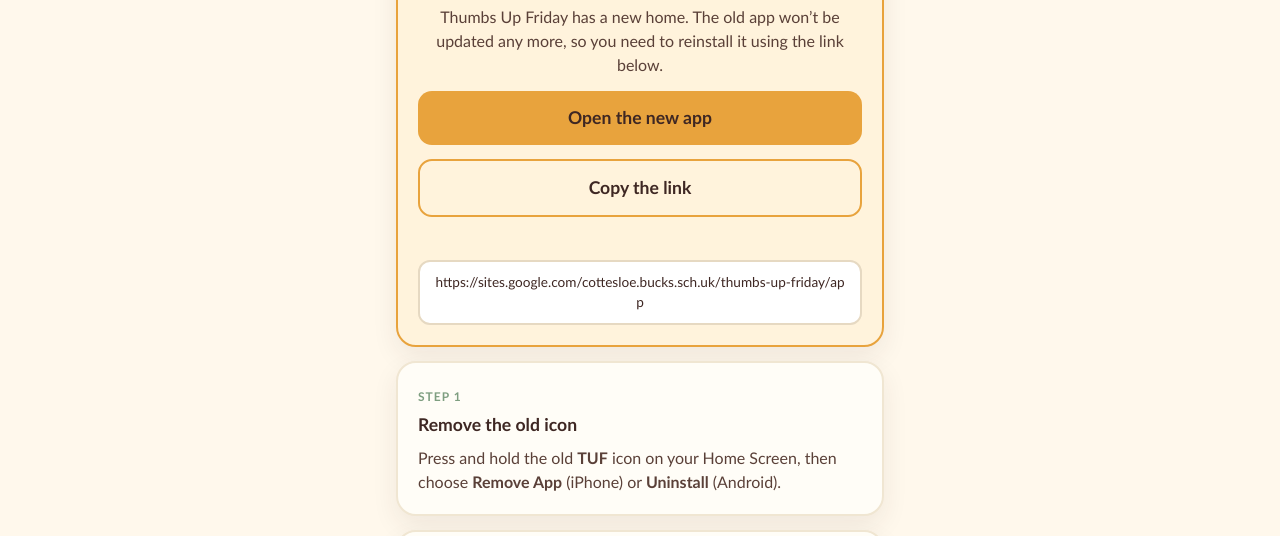
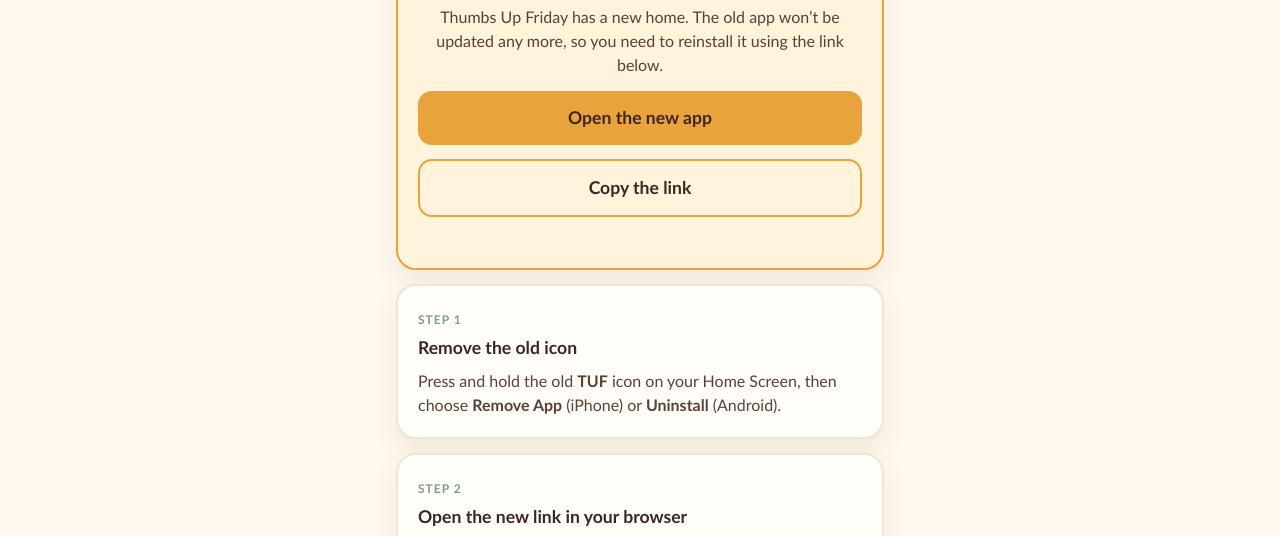
Before and after one commit to charlie-ivin/New-TUF-website, a plain HTML site: page app.html in a window 1280 px wide. Shown: the part 192-728 px from the top of the page. Drawn offline with Linux system fonts and the light colour scheme.

Commit message:
Update app links and remove URL styling

```diff
--- a/app.html
+++ b/app.html
@@ -74,16 +74,6 @@
     color:#7E9E80;
     margin-bottom:6px;
   }
-  .url{
-    word-break:break-all;
-    font-size:.85rem;
-    background:#fff;
-    border:2px solid #e6d9c2;
-    border-radius:12px;
-    padding:10px 12px;
-    margin-top:12px;
-    color:#3E2723;
-  }
   .small{font-size:.85rem;color:#8a7a6a}
   .ok{color:#2E9E5B;font-weight:800;min-height:1.4em;text-align:center;margin-top:8px}
 </style>
@@ -98,10 +88,9 @@
     <div class="logo">📦</div>
     <h1>The app has moved</h1>
     <p>Thumbs Up Friday has a new home. The old app won’t be updated any more, so you need to reinstall it using the link below.</p>
-    <a class="btn" id="open" href="https://sites.google.com/cottesloe.bucks.sch.uk/thumbs-up-friday/app">Open the new app</a>
+    <a class="btn" id="open" href="https://thumbs-up-friday.charlieivin.co.uk/manifest.webmanifest">Open the new app</a>
     <button class="btn alt" id="copy" type="button">Copy the link</button>
     <div class="ok" id="ok" role="status"></div>
-    <div class="url" id="url">https://sites.google.com/cottesloe.bucks.sch.uk/thumbs-up-friday/app</div>
   </section>
 
   <section class="card">
@@ -131,10 +120,10 @@
 
 <script>
 (function () {
-  var LINK = 'https://sites.google.com/cottesloe.bucks.sch.uk/thumbs-up-friday/app';
+  var LINK = 'https://thumbs-up-friday.charlieivin.co.uk/manifest.webmanifest';
   var ok = document.getElementById('ok');
   function done(good) {
-    ok.textContent = good ? 'Link copied!' : 'Press and hold the link above to copy it.';
+    ok.textContent = good ? 'Link copied!' : 'Couldn’t copy. Tap Open the new app instead.';
   }
   document.getElementById('copy').addEventListener('click', function () {
     if (navigator.clipboard && navigator.clipboard.writeText) {
```
